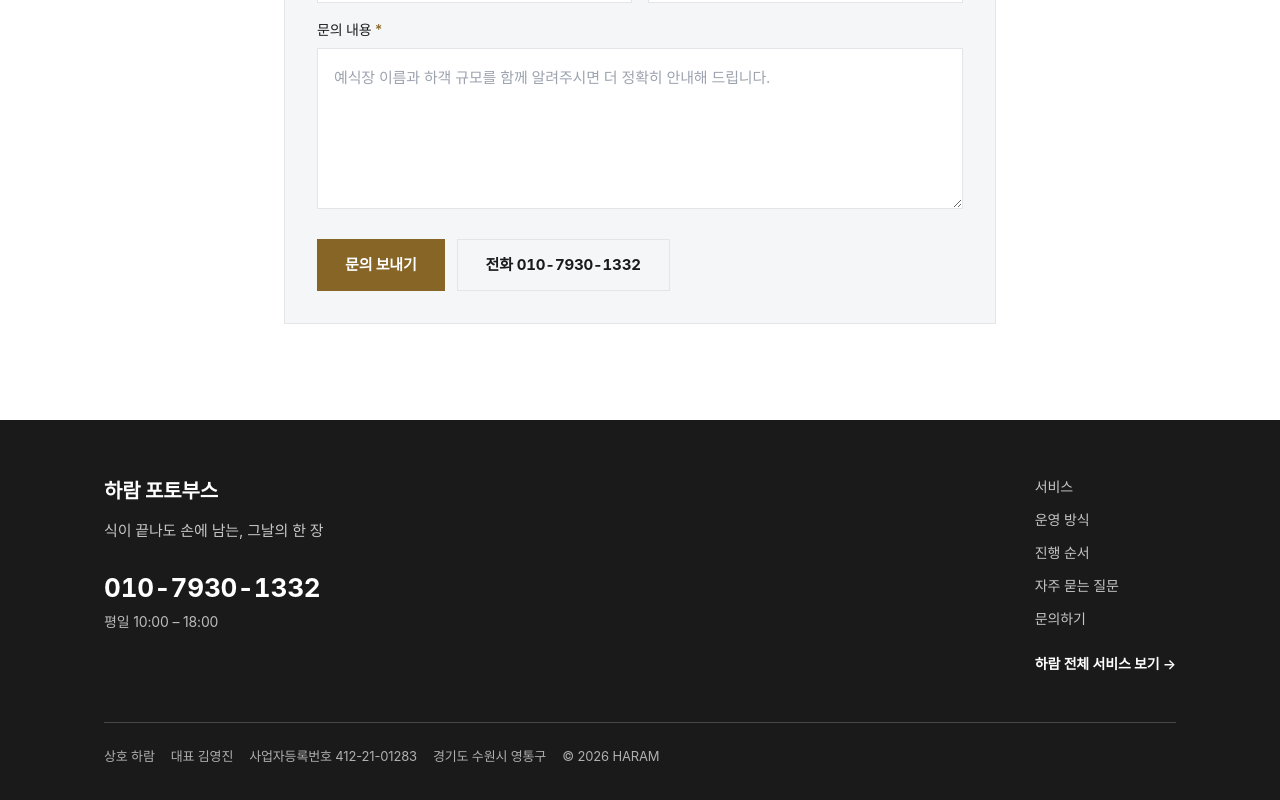
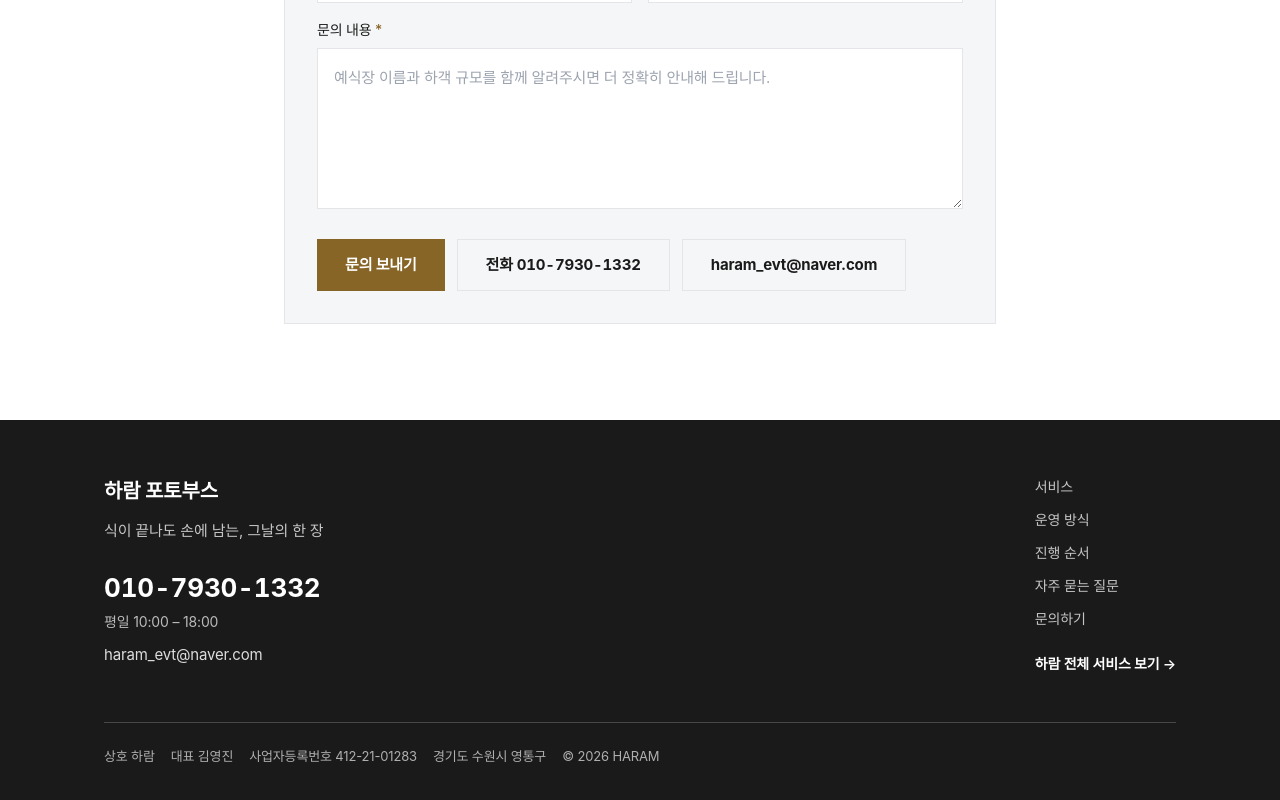
Before and after one commit to gustn0117/haram-wedding, a Next.js app: page /sites/photobooth/contact in a window 1280 px wide. Shown: the part 592-1392 px from the top of the page. Built offline with nearby package versions, Linux system fonts and the light colour scheme; no server answers.

Commit message:
Show the contact email across both sites
- Single EMAIL constant used by footers, contact pages, about and the
  subdomain contact form
- Added to Organization/LocalBusiness schema and llms.txt

Co-Authored-By: Claude Opus 5 (1M context) <noreply@anthropic.com>

```diff
--- a/app/(main)/about/page.tsx
+++ b/app/(main)/about/page.tsx
@@ -4,7 +4,7 @@ import PageHero from '@/components/page/PageHero';
 import Section from '@/components/page/Section';
 import CtaBand from '@/components/page/CtaBand';
 import { IconArrowUpRight } from '@/components/icons';
-import { CONTACT_HREF, PHONE_DISPLAY } from '@/lib/nav';
+import { CONTACT_HREF, EMAIL, PHONE_DISPLAY } from '@/lib/nav';
 import { SERVICES } from '@/lib/services';
 import { SERVICE_AREAS } from '@/lib/seo';
 
@@ -36,6 +36,7 @@ const COMPANY = [
   ['통신판매업', '2025-용인기흥-01511'],
   ['소재지', '경기도 수원시 영통구'],
   ['고객센터', `${PHONE_DISPLAY} (평일 10:00 – 18:00)`],
+  ['이메일', EMAIL],
 ];
 
 export default function AboutPage() {
--- a/app/(main)/contact/page.tsx
+++ b/app/(main)/contact/page.tsx
@@ -4,6 +4,7 @@ import Image from 'next/image';
 import Link from 'next/link';
 import { motion } from 'framer-motion';
 import { useState } from 'react';
+import { EMAIL } from '@/lib/nav';
 
 const fade = {
   hidden: { opacity: 0, y: 24 },
@@ -98,7 +99,7 @@ export default function ContactPage() {
                   <path d="M22 7l-10 6L2 7" />
                 </svg>
               ),
-              label: '이메일', value: 'haram_evt@naver.com', sub: '전화 문의 권장',
+              label: '이메일', value: EMAIL, sub: '전화 문의 권장',
             },
             {
               icon: (
--- a/app/llms.txt/route.ts
+++ b/app/llms.txt/route.ts
@@ -1,4 +1,4 @@
-import { BRAND, PHONE, SERVICE_AREAS, SITE_URL, absUrl } from '@/lib/seo';
+import { BRAND, EMAIL, PHONE, SERVICE_AREAS, SITE_URL, absUrl } from '@/lib/seo';
 import { SERVICES } from '@/lib/services';
 
 /**
@@ -17,6 +17,7 @@ export function GET() {
 - 사업자: 하람 (대표 김영진, 사업자등록번호 412-21-01283)
 - 소재지: 경기도 수원시 영통구
 - 상담: ${PHONE.replace('+82-', '0')} (평일 10:00–18:00)
+- 이메일: ${EMAIL}
 - 운영 지역: ${SERVICE_AREAS.join(', ')}
 - 홈페이지: ${SITE_URL}
 
--- a/components/Footer.tsx
+++ b/components/Footer.tsx
@@ -1,6 +1,6 @@
 import Link from 'next/link';
 import Image from 'next/image';
-import { PHONE_DISPLAY, PHONE_TEL } from '@/lib/nav';
+import { EMAIL, EMAIL_HREF, PHONE_DISPLAY, PHONE_TEL } from '@/lib/nav';
 import { SERVICES } from '@/lib/services';
 
 const INFO_LINKS = [
@@ -63,6 +63,9 @@ export default function Footer() {
               {PHONE_DISPLAY}
             </a>
             <p className="mt-1 text-[14px] text-white/75">평일 10:00 – 18:00</p>
+            <a href={EMAIL_HREF} className="mt-3 block text-[15px] text-white/85 hover:text-brand transition-colors">
+              {EMAIL}
+            </a>
             <div className="mt-6 flex gap-2">
               <a href="https://www.instagram.com/haram_wedding" target="_blank" rel="noopener noreferrer"
                 className="inline-flex items-center gap-1.5 h-9 px-3.5 rounded-full border border-white/30 text-[13px] text-white/85 hover:border-white hover:text-white transition-colors">
--- a/components/site/SiteContactForm.tsx
+++ b/components/site/SiteContactForm.tsx
@@ -1,7 +1,7 @@
 'use client';
 
 import { useState } from 'react';
-import { PHONE_DISPLAY, PHONE_TEL } from '@/lib/nav';
+import { EMAIL, EMAIL_HREF, PHONE_DISPLAY, PHONE_TEL } from '@/lib/nav';
 
 type Status = 'idle' | 'sending' | 'done' | 'error';
 
@@ -94,6 +94,9 @@ export default function SiteContactForm({ service, serviceLabel }: { service: st
         <a href={PHONE_TEL} className="inline-flex items-center h-[52px] px-7 border border-[var(--site-line)] text-[15px] font-bold tabular-nums">
           전화 {PHONE_DISPLAY}
         </a>
+        <a href={EMAIL_HREF} className="inline-flex items-center h-[52px] px-7 border border-[var(--site-line)] text-[15px] font-bold">
+          {EMAIL}
+        </a>
       </div>
     </form>
   );
--- a/components/site/SiteShell.tsx
+++ b/components/site/SiteShell.tsx
@@ -1,6 +1,6 @@
 import Link from 'next/link';
 import Image from 'next/image';
-import { PHONE_DISPLAY, PHONE_TEL } from '@/lib/nav';
+import { EMAIL, EMAIL_HREF, PHONE_DISPLAY, PHONE_TEL } from '@/lib/nav';
 import type { Site } from '@/lib/sites';
 
 export type SiteNavItem = { href: string; label: string };
@@ -81,6 +81,9 @@ export default function SiteShell({
                 {PHONE_DISPLAY}
               </a>
               <p className="mt-1 text-[14px] text-white/70">평일 10:00 – 18:00</p>
+              <a href={EMAIL_HREF} className="mt-3 block text-[15px] text-white/85 hover:text-white transition-colors">
+                {EMAIL}
+              </a>
             </div>
 
             <nav aria-label="사이트 메뉴" className="flex flex-col gap-3">
--- a/lib/nav.ts
+++ b/lib/nav.ts
@@ -1,5 +1,8 @@
 export const PHONE_DISPLAY = '010-7930-1332';
 export const PHONE_TEL = 'tel:01079301332';
+
+export const EMAIL = 'haram_evt@naver.com';
+export const EMAIL_HREF = 'mailto:haram_evt@naver.com';
 
 export const CONTACT_HREF = '/contact';
 
--- a/lib/seo.ts
+++ b/lib/seo.ts
@@ -5,6 +5,7 @@ export const SITE_URL = 'https://haramevent.kr';
 export const SITE_NAME = '하람 (HARAM)';
 export const BRAND = '하람';
 export const PHONE = '+82-10-7930-1332';
+export const EMAIL = 'haram_evt@naver.com';
 export const RSS_PATH = '/rss.xml';
 export const NAVER_SITE_VERIFICATION = 'b70ad554a7856cbcad58c8650f95a7bd76e7e93d';
 
@@ -369,6 +370,7 @@ export const siteJsonLd = [
     contactPoint: {
       '@type': 'ContactPoint',
       telephone: PHONE,
+      email: EMAIL,
       contactType: 'customer service',
       areaServed: 'KR',
       availableLanguage: ['Korean'],
@@ -383,6 +385,7 @@ export const siteJsonLd = [
     image: absUrl(HOME.image),
     url: SITE_URL,
     telephone: PHONE,
+    email: EMAIL,
     priceRange: '₩₩',
     address,
     areaServed,
```
